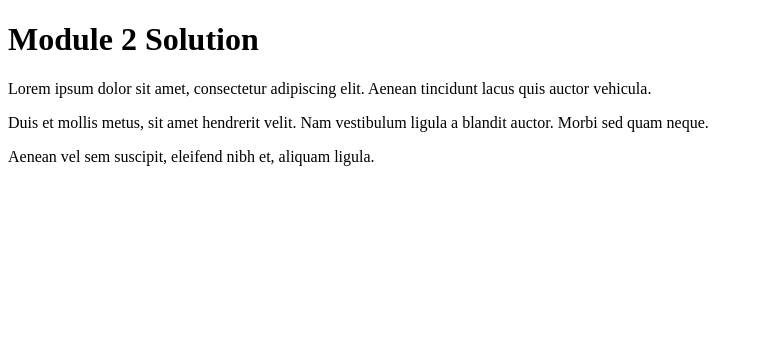
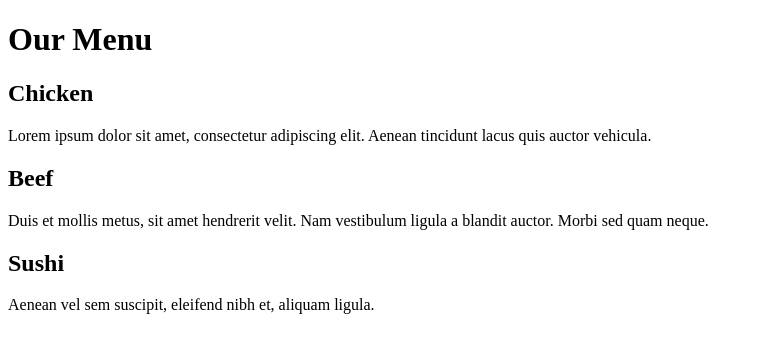
Before and after one commit to konichiwa1200/smiley, a plain HTML site: page module2-solution/index.html in a window 1280 px wide. Shown: the whole page, without its empty margins (0-763 px from the left). Drawn offline with Linux system fonts and the light colour scheme.

Commit message:
Skeleton webpage complete

```diff
--- a/module2-solution/index.html
+++ b/module2-solution/index.html
@@ -5,10 +5,21 @@
         <title>Coursera</title>
     </head>
     <body>
-        <h1>Module 2 Solution</h1>
+        <h1>Our Menu</h1>
+        <div>
+            <h2>Chicken</h2>
+            <p>Lorem ipsum dolor sit amet, consectetur adipiscing elit.  Aenean tincidunt lacus quis auctor vehicula.</p>
+        </div>
 
-        <p>Lorem ipsum dolor sit amet, consectetur adipiscing elit.  Aenean tincidunt lacus quis auctor vehicula.</p>
-        <p>Duis et mollis metus, sit amet hendrerit velit. Nam vestibulum ligula a blandit auctor. Morbi sed quam neque.</p>
-        <p>Aenean vel sem suscipit, eleifend nibh et, aliquam ligula.</p>
+        <div>
+            <h2>Beef</h2>
+            <p>Duis et mollis metus, sit amet hendrerit velit. Nam vestibulum ligula a blandit auctor. Morbi sed quam neque.</p>
+
+        </div>
+
+        <div>
+            <h2>Sushi</h2>
+            <p>Aenean vel sem suscipit, eleifend nibh et, aliquam ligula.</p>
+        </div>
     </body>
 </html>
```
